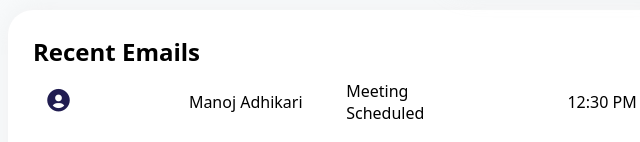
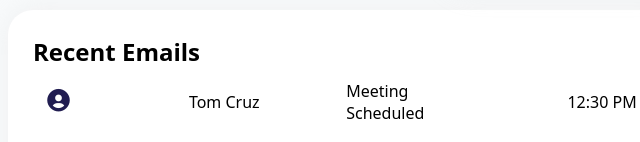
Before and after one commit to Zaidbhati10114/dashboard-html-css, a plain HTML site: page index.html in a window 1280 px wide. Shown: the part 658-800 px from the top of the page, 347-987 px from the left. Drawn offline with nearby package versions, Linux system fonts and the light colour scheme.

Commit message:
Second commit

```diff
--- a/index.html
+++ b/index.html
@@ -103,7 +103,7 @@
 		<table>
 			<tr>
 				<td><i class='bx bxs-user-circle usericon'></i></td>
-				<td >Manoj Adhikari</td>
+				<td >Tom Cruz</td>
 				<td>Meeting Scheduled</td>
 				<td style="text-align: right;">12:30 PM</td>
 			</tr>
```
